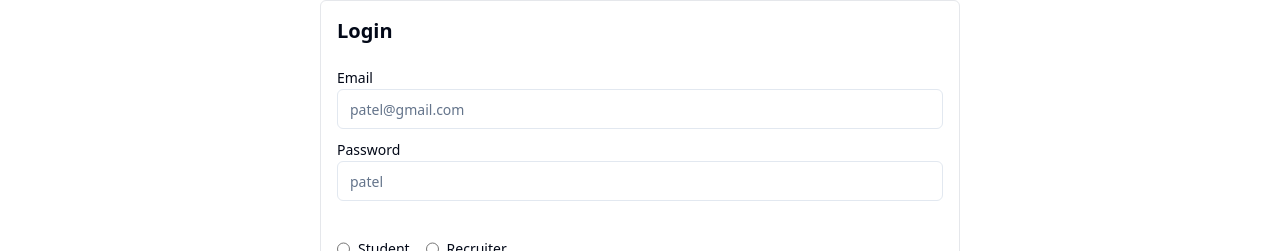
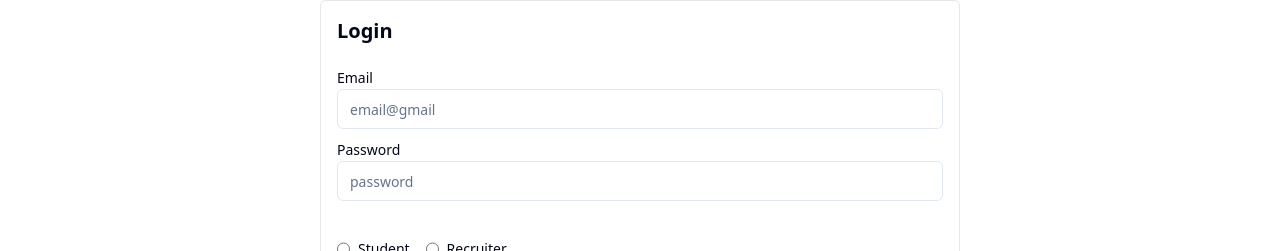
Before and after one commit to avantikatomar210/job-portal2, a React (Vite) app in the folder frontend/: page /login in a window 1280 px wide. Shown: the part 104-355 px from the top of the page. Built offline with nearby package versions, Linux system fonts and the light colour scheme.

Commit message:
sign up page

```diff
--- a/frontend/src/components/auth/Login.jsx
+++ b/frontend/src/components/auth/Login.jsx
@@ -4,45 +4,41 @@ import { Label } from "../ui/label";
 import { Input } from "../ui/input";
 import { RadioGroup } from "../ui/radio-group";
 import { Button } from "../ui/button";
-import { Link } from "react-router-dom";
+import { Link, useNavigate } from "react-router-dom";
+import axios from "axios";
+import { USER_API_END_POINT } from "./utils/constant";
+import { toast } from "sonner";
 
 const Login = () => {
   const [input, setInput] = useState({
-        fullname:"",
-        email:"",
-        phoneNumber:"",
-        password:"",
-        role:"",
-        file:""
+    email: "",
+    password: "",
+    role: "",
+  });
+  const navigate = useNavigate();
+  const changeEventHandler = (e) => {
+    setInput({ ...input, [e.target.name]: e.target.value });
+  };
 
-    });
-
-    const changeEventHandler = (e) => {
-        setInput({...input, [e.target.name]:e.target.value});
-    }
-    const changeFiletHandler = (e) => {
-        setInput({...input, file:e.target.files?.[0]});
-    }
   const submitHandler = async (e) => {
     e.preventDefault();
-        try{
-            const res = await axios.post(`${USER_API_END_POINT}/login`, input,{
-                headers:{
-                    "Content-Type":"application/json"
+    try {
+      const res = await axios.post(`${USER_API_END_POINT}/login`, input, {
+        headers: {
+          "Content-Type": "application/json",
         },
-                withCredentials:true,
+        withCredentials: true,
       });
-            if(res.data.success){
+      if (res.data.success) {
         navigate("/login");
         toast.success(res.data.message);
       }
-        } catch (error){
+    } catch (error) {
       console.log(error);
       toast.error(error.response.data.message);
-
     }
     console.log(input);
-    }
+  };
   return (
     <div>
       <Navbar />
@@ -54,12 +50,24 @@ const Login = () => {
           <h1 className="font-bold text-xl mb-5">Login</h1>
           <div className="my-2">
             <Label>Email</Label>
-            <Input type="email" value={input.email} name="email"  onChange={changeEventHandler} placeholder="patel@gmail.com" />
+            <Input
+              type="email"
+              value={input.email}
+              name="email"
+              onChange={changeEventHandler}
+              placeholder="email@gmail"
+            />
           </div>
 
           <div className="my-2">
             <Label>Password</Label>
-            <Input type="password" value={input.password} name="password" onChange={changeEventHandler} placeholder="patel" />
+            <Input
+              type="password"
+              value={input.password}
+              name="password"
+              onChange={changeEventHandler}
+              placeholder="password"
+            />
           </div>
           <div className="flex items-center justify-between">
             <RadioGroup className="flex items-center gap-4 my-5">
@@ -68,7 +76,7 @@ const Login = () => {
                   type="radio"
                   name="role"
                   value="student"
-                  checked={input.role === 'student'}
+                  checked={input.role === "student"}
                   onChange={changeEventHandler}
                   className="cursor-pointer"
                 />
@@ -79,7 +87,7 @@ const Login = () => {
                   type="radio"
                   name="role"
                   value="recruiter"
-                  checked={input.role === 'recruiter'}
+                  checked={input.role === "recruiter"}
                   onChange={changeEventHandler}
                   className="cursor-pointer"
                 />
--- a/frontend/src/components/auth/Signup.jsx
+++ b/frontend/src/components/auth/Signup.jsx
@@ -6,12 +6,17 @@ import { RadioGroup} from "../ui/radio-group";
 import { Button } from "../ui/button";
 import { Link, useNavigate } from "react-router-dom";
 import { toast } from "sonner";
+import { USER_API_END_POINT } from "./utils/constant";
+import axios from "axios";
 
 const Signup = () => {
     const [input, setInput] = useState({
-        email:"",
-        password:"",
-        role:""
+      fullname:"",
+      email:"",
+      phoneNumber:"",
+      password:"",
+      role:"",
+      file:""
     });
     const navigate = useNavigate();
 
@@ -63,11 +68,11 @@ const Signup = () => {
           <h1 className="font-bold text-xl mb-5">Sign Up</h1>
           <div className="my-2">
             <Label>full Name</Label>
-            <Input type="text" value={input.fullname} name="fullname" onChange={changeEventHandler} placeholder="patel" />
+            <Input type="text" value={input.fullname} name="fullname" onChange={changeEventHandler} placeholder="Fullname" />
           </div>
           <div className="my-2">
             <Label>Email</Label>
-            <Input type="email" value={input.email} name="email"  onChange={changeEventHandler} placeholder="patel@gmail.com" />
+            <Input type="email" value={input.email} name="email"  onChange={changeEventHandler} placeholder="Email@gmail.com" />
           </div>
           <div className="my-2">
             <Label>Phone Number</Label>
@@ -75,7 +80,7 @@ const Signup = () => {
           </div>
           <div className="my-2">
             <Label>Password</Label>
-            <Input type="password" value={input.password} name="password" onChange={changeEventHandler} placeholder="patel" />
+            <Input type="password" value={input.password} name="password" onChange={changeEventHandler} placeholder="password" />
           </div>
           <div className="flex items-center justify-between">
             <RadioGroup className="flex items-center gap-4 my-5">
--- /dev/null
+++ b/package.json
@@ -0,0 +1,5 @@
+{
+  "dependencies": {
+    "multer": "^1.4.5-lts.1"
+  }
+}
```
Also changed, not shown: 2 other files (tests, documents, lock files or other folders). Lines whose indentation alone changed are shown as unchanged.
